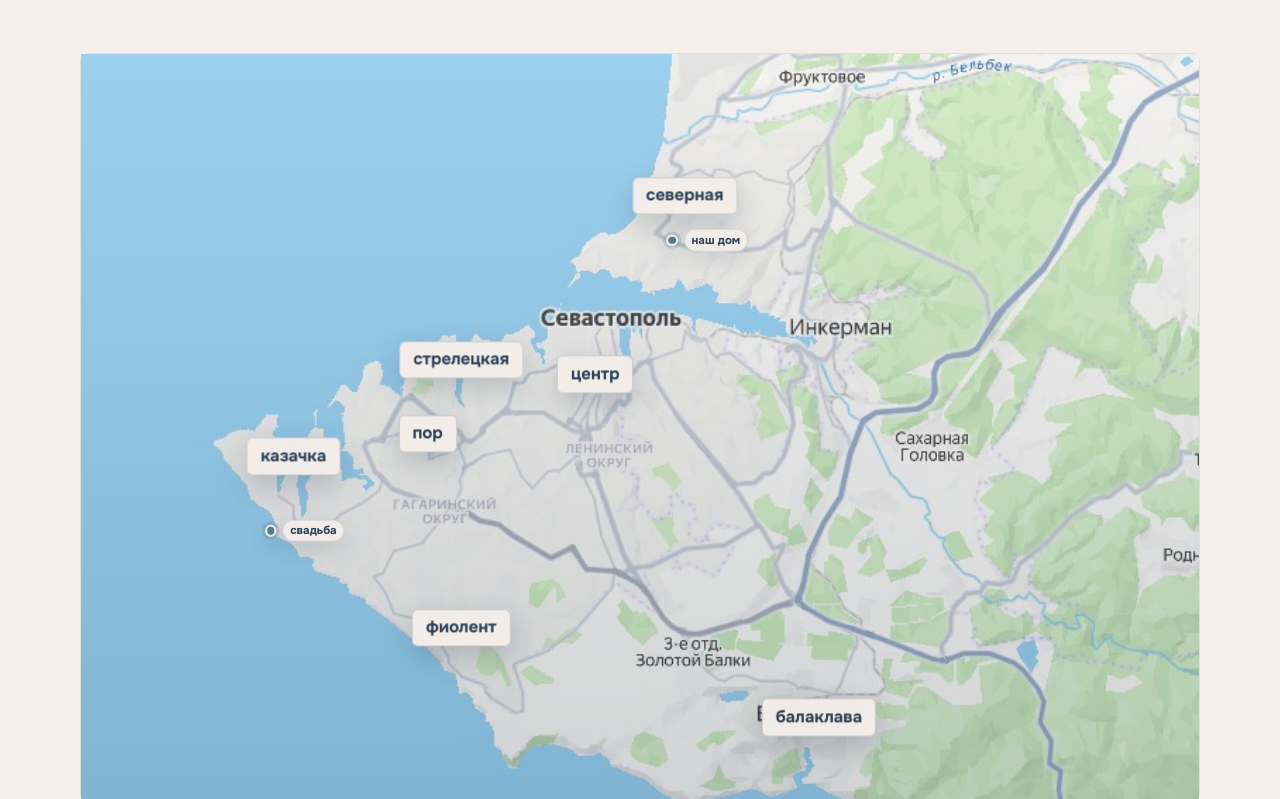
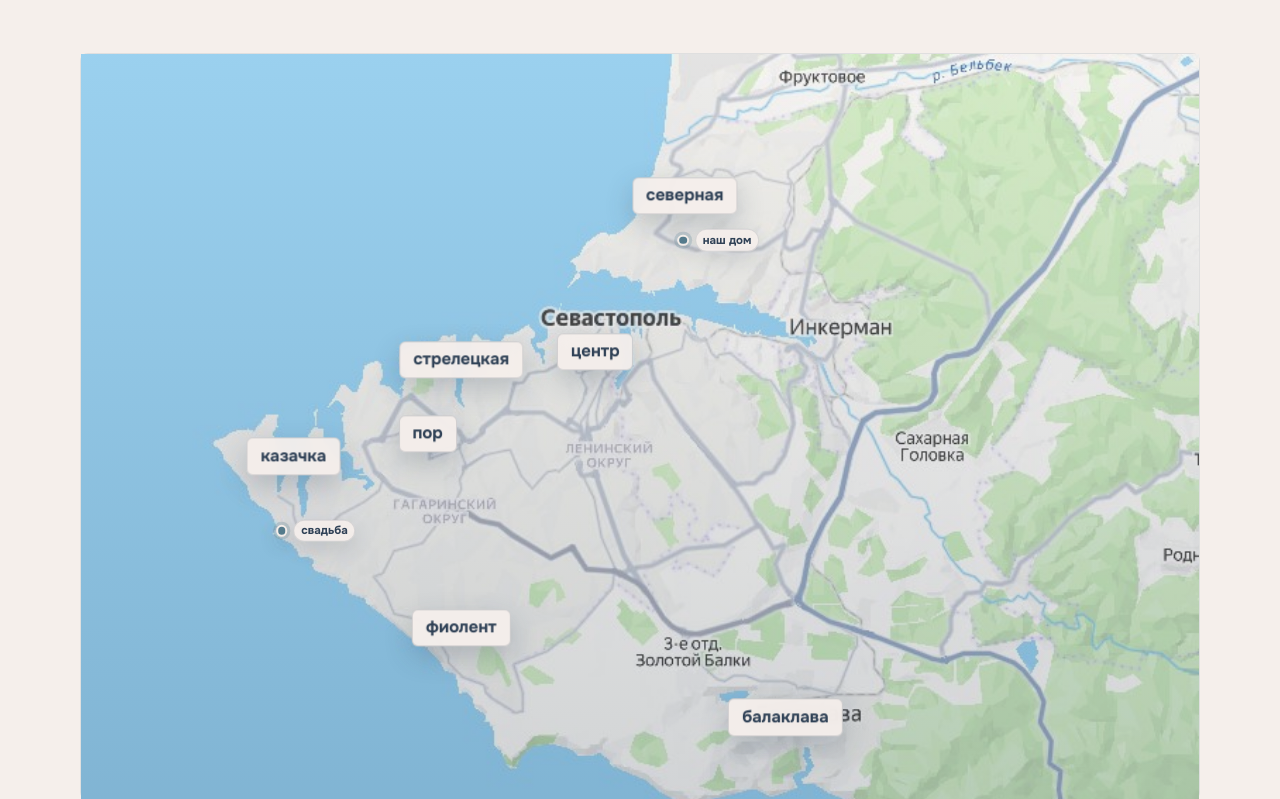
Before and after one commit to omtesNAME/omtesNAME.github.io, a plain HTML site: page index.html in a window 1280 px wide. Shown: the part 1067-1866 px from the top of the page. Drawn offline with Linux system fonts and the light colour scheme; a web font is replaced by a local one.

Commit message:
latest wedding guide

```diff
--- a/css/style.css
+++ b/css/style.css
@@ -716,12 +716,12 @@ section > .container {
 }
 
 .district-pin--north { left: 54%; top: 19%; }
-.district-pin--center { left: 46%; top: 43%; }
+.district-pin--center { left: 46%; top: 40%; }
 .district-pin--streletskaya { left: 34%; top: 41%; }
 .district-pin--por { left: 31%; top: 51%; }
 .district-pin--kazachka { left: 19%; top: 54%; }
 .district-pin--fiolent { left: 34%; top: 77%; }
-.district-pin--balaklava { left: 66%; top: 89%; }
+.district-pin--balaklava { left: 63%; top: 89%; }
 
 .district-tooltip {
   position: absolute;
@@ -792,12 +792,12 @@ section > .container {
 }
 
 .map-point--wedding {
-  left: 20%;
+  left: 21%;
   top: 64%;
 }
 
 .map-point--home {
-  left: 56%;
+  left: 57%;
   top: 25%;
 }
 
```
